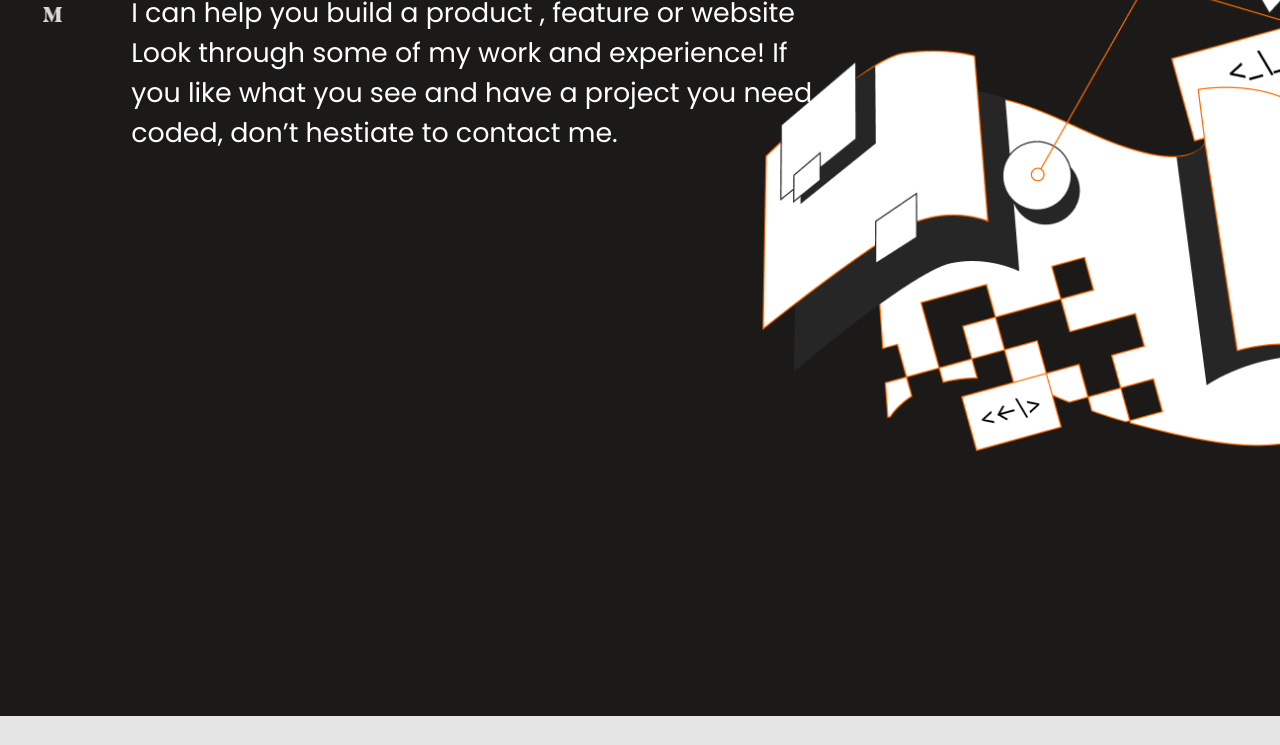
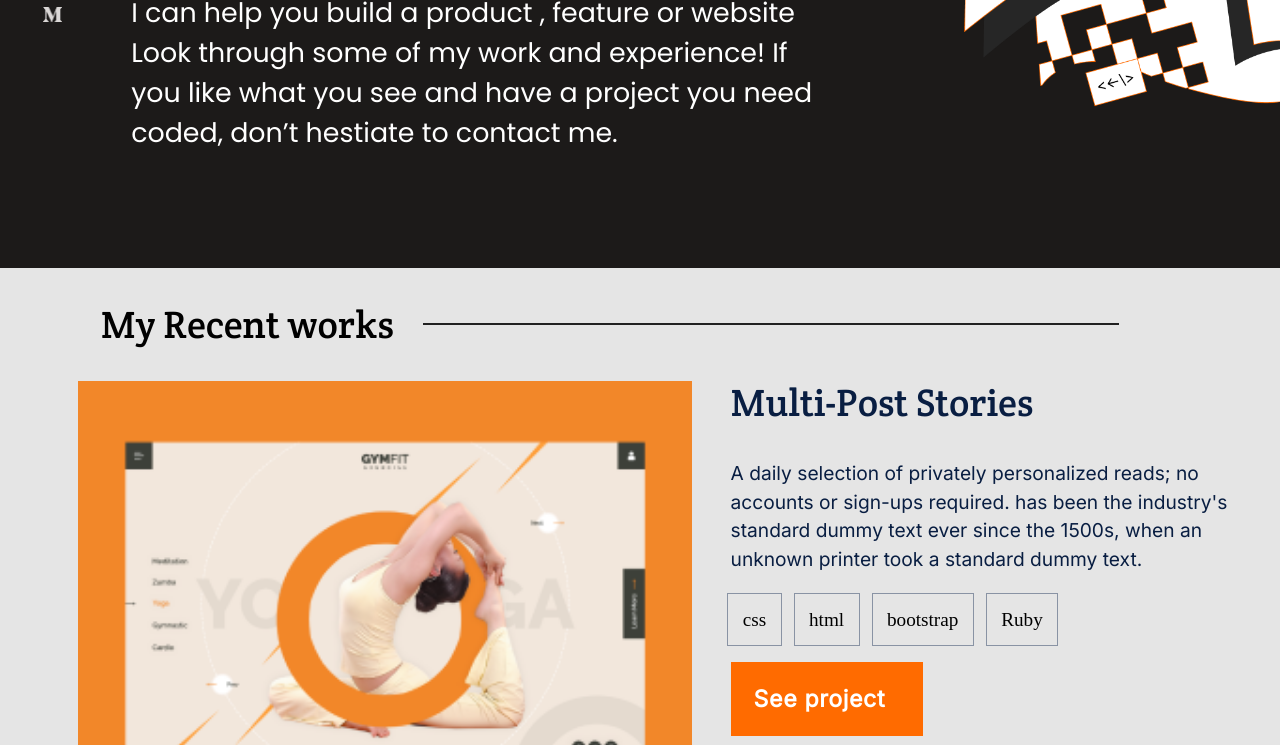
Before and after one commit to mpa-mxiang/profolio2, a website: page index.html in a window 1280 px wide. Shown: the part 436-1181 px from the top of the page. Drawn offline with Linux system fonts and the light colour scheme; a web font is replaced by a local one.

Commit message:
modify desktop intro height

```diff
--- a/style.css
+++ b/style.css
@@ -594,7 +594,7 @@ textarea {
     background-image: url(./img/Illustration-header.png);
     background-position: right center;
     background-size: auto 75%;
-    height: 144vh;
+    height: clamp(42rem, 88vh,189rem);
   }
 
   .intro .intro-text {
```
